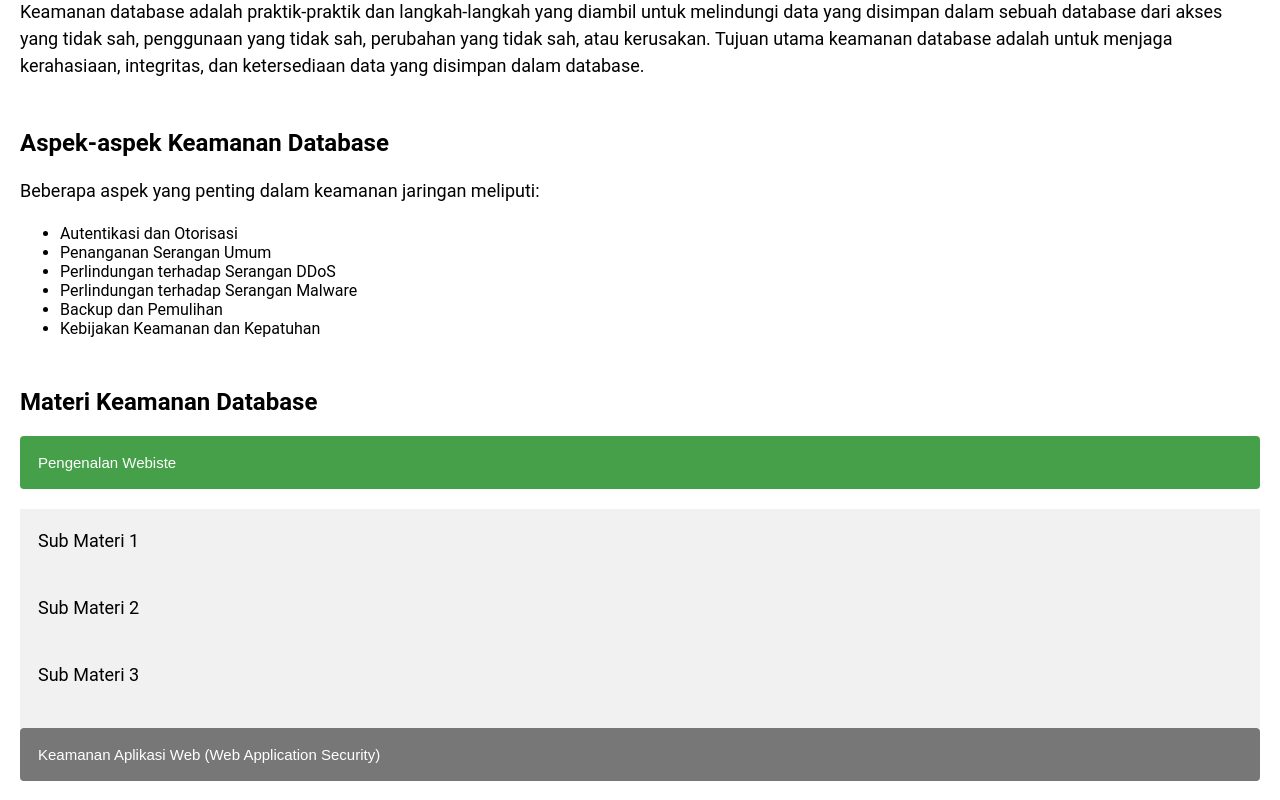
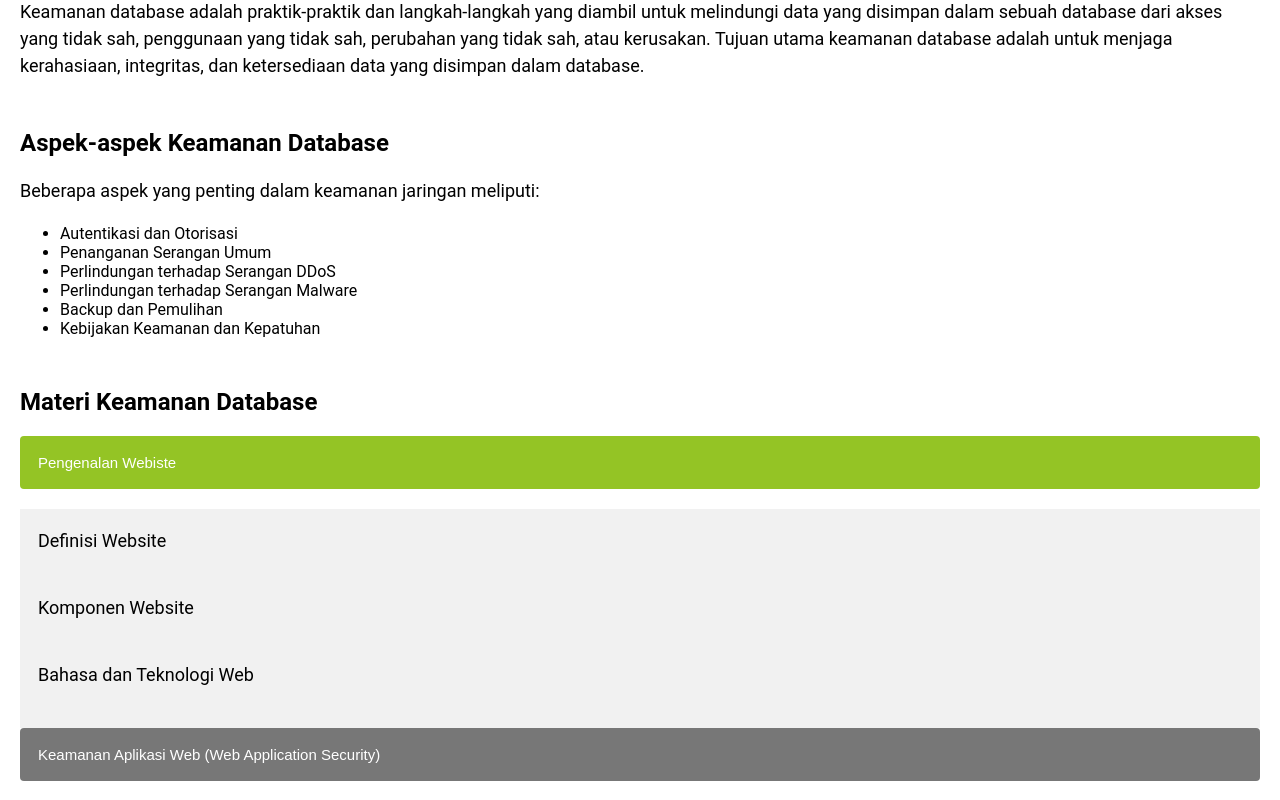
Before and after one commit to Mhmdsnalif/company-profile-statis, a plain HTML site: page materi/webMateri.html in a window 1280 px wide. Both pictures are taken after a click on the button "Pengenalan Webiste". Shown: the part 568-1368 px from the top of the page. Drawn offline with Linux system fonts and the light colour scheme.

Commit message:
perubahan baru

```diff
--- a/materi/webMateri.html
+++ b/materi/webMateri.html
@@ -49,7 +49,9 @@
           <li><a href="../index.html">About</a></li>
           <li><a href="../index.html">Products</a></li>
           <li><a href="../index.html">Contact</a></li>
-          <li><a href="/login/loginRegister.html" class="login-button">Login</a></li>
+          <li>
+            <a href="/login/loginRegister.html" class="login-button">Login</a>
+          </li>
         </ul>
       </nav>
     </header>
@@ -89,25 +91,25 @@
         <h2 class="section-title">Materi Keamanan Database</h2>
         <button class="collapsible">Pengenalan Webiste</button>
         <div class="content">
-          <p>Sub Materi 1</p>
-          <p>Sub Materi 2</p>
-          <p>Sub Materi 3</p>
+          <p>Definisi Website</p>
+          <p>Komponen Website</p>
+          <p>Bahasa dan Teknologi Web</p>
         </div>
         <button class="collapsible">
           Keamanan Aplikasi Web (Web Application Security)
         </button>
         <div class="content">
-          <p>Sub Materi 1</p>
-          <p>Sub Materi 2</p>
-          <p>Sub Materi 3</p>
+          <p>Penanganan Serangan Umum</p>
+          <p>Perlindungan terhadap Serangan DDoS</p>
+          <p>Perlindungan terhadap Serangan Malware</p>
         </div>
         <button class="collapsible">
           Keamanan pada Platform CMS (Content Management System)
         </button>
         <div class="content">
-          <p>Sub Materi 1</p>
-          <p>Sub Materi 2</p>
-          <p>Sub Materi 3</p>
+          <p>Pembuatan Website</p>
+          <p>Optimasi dan Analisis Website</p>
+          <p>SEO</p>
         </div>
       </div>
       <!-- <a href="#" class="cta-button">Daftar Sekarang</a> -->
--- a/style.css
+++ b/style.css
@@ -280,7 +280,7 @@ footer {
 
 .active,
 .collapsible:hover {
-  background-color: #45a049;
+  background-color: #94c425;
 }
 
 .content {
```
Also changed, not shown: materi/databaseMateri.html (+12 -10 lines), materi/jaringanmateri.html (+9 -8 lines), 1 other file.
